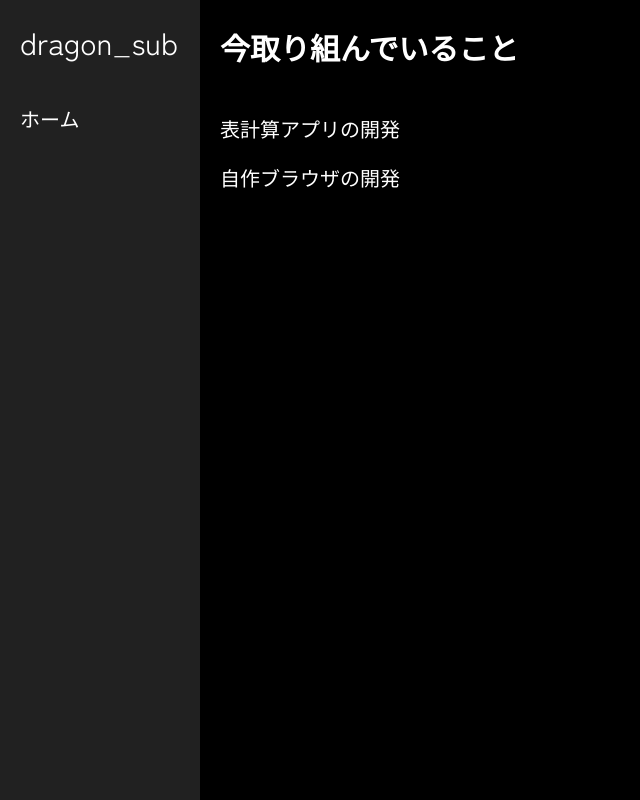
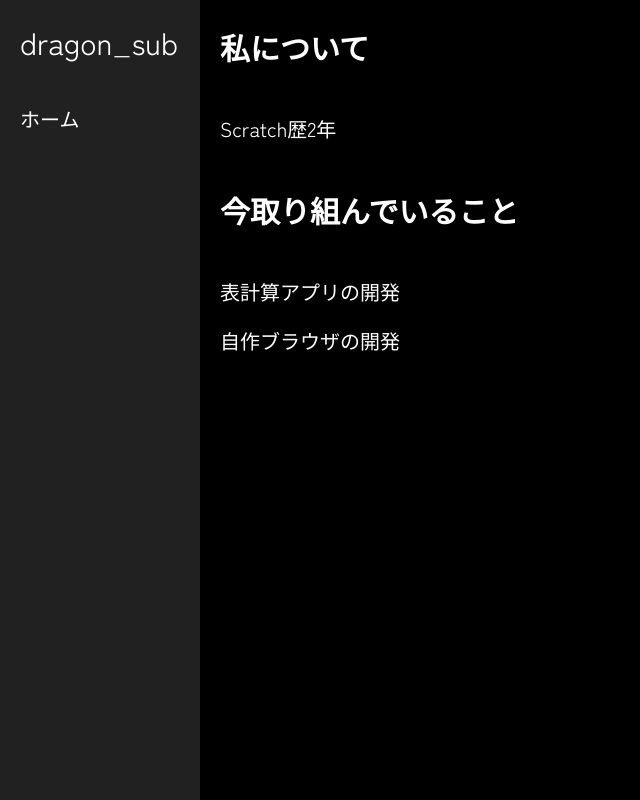
Before and after one commit to dragon-sub/dragon_sub, a plain HTML site: page index.html in a window 1280 px wide. Shown: the whole page, without its empty margins (0-640 px from the left). Drawn offline with Linux system fonts and the light colour scheme.

Commit message:
index.html

```diff
--- a/index.html
+++ b/index.html
@@ -16,6 +16,12 @@
 			</div>
 			<div class="column">
 				<h2 class="mainTitle">
+					私について
+				</h2>
+				<div class="mainText">
+					<p>Scratch歴2年</p>
+				</div>
+				<h2 class="mainTitle">
 					今取り組んでいること
 				</h2>
 				<div class="mainText">
```
